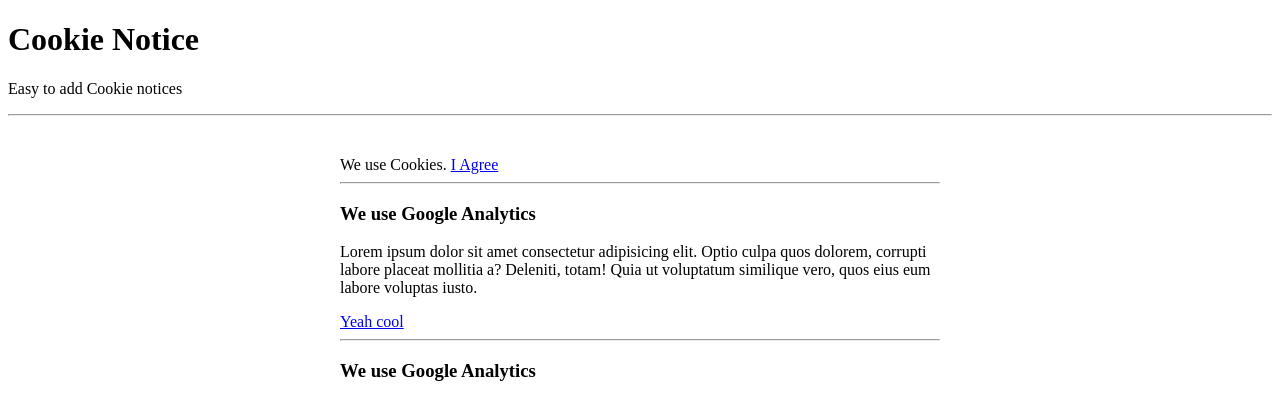
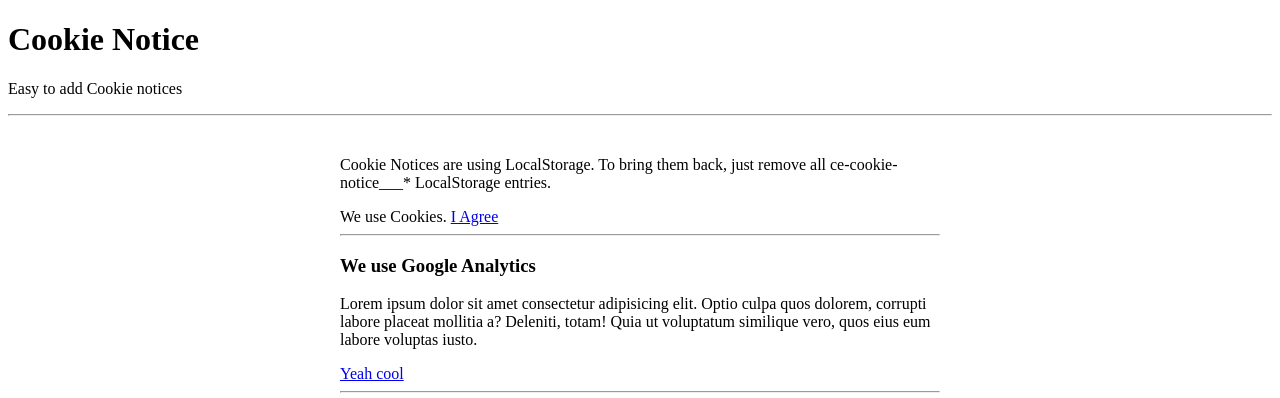
Before and after one commit to bdbch/customelement-cookie-notice, a website: page docs/index.html in a window 1280 px wide. Shown: the top 398 px of the page. Drawn offline with Linux system fonts and the light colour scheme.

Commit message:
Added notice on how to bring them back

```diff
--- a/docs/index.html
+++ b/docs/index.html
@@ -13,6 +13,7 @@
   <hr />
 
   <div style="max-width: 600px; margin: 40px auto;">
+    <p>Cookie Notices are using LocalStorage. To bring them back, just remove all ce-cookie-notice___* LocalStorage entries.</p>
     <cookie-notice id="my-cookie-bar">
       We use Cookies.
       <a href="#" data-accept>I Agree</a>
```
